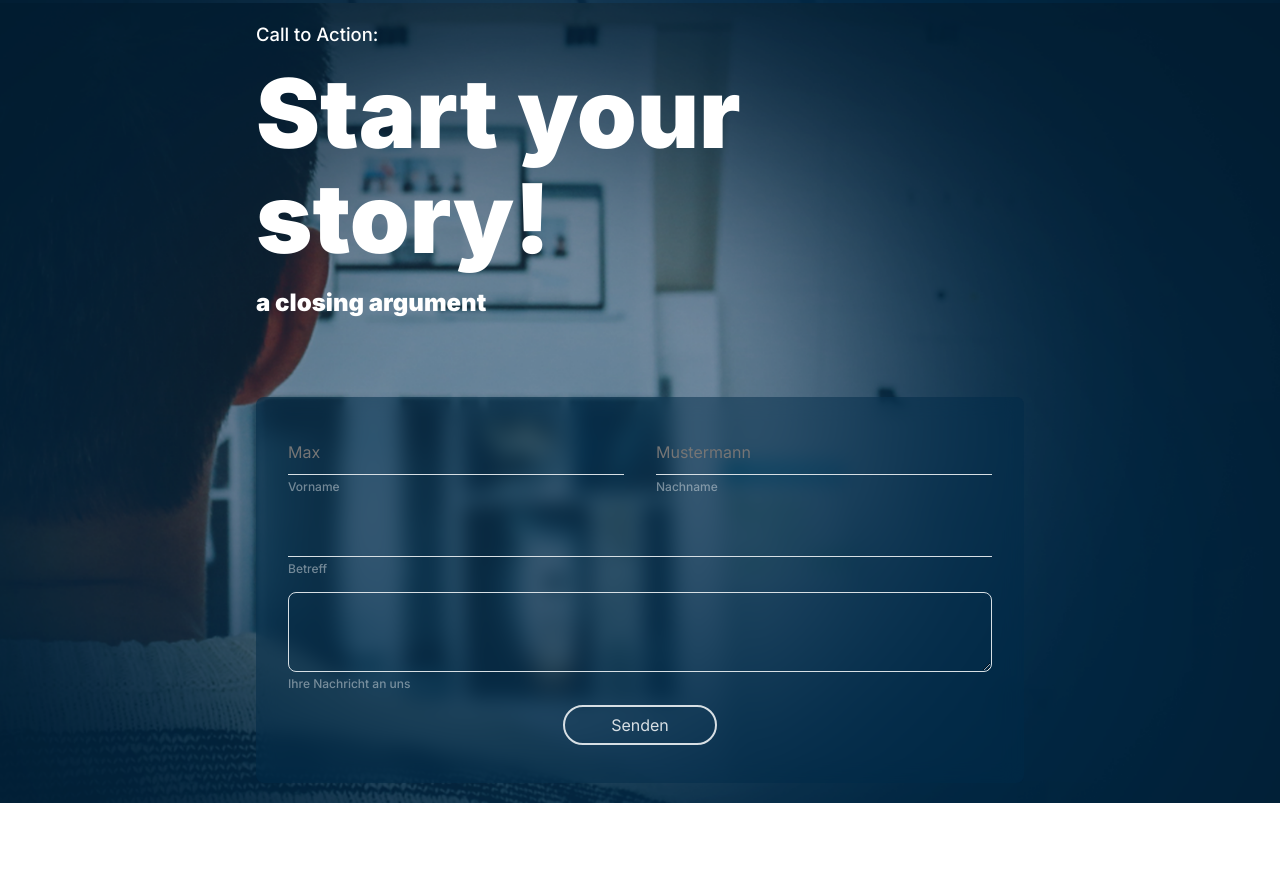
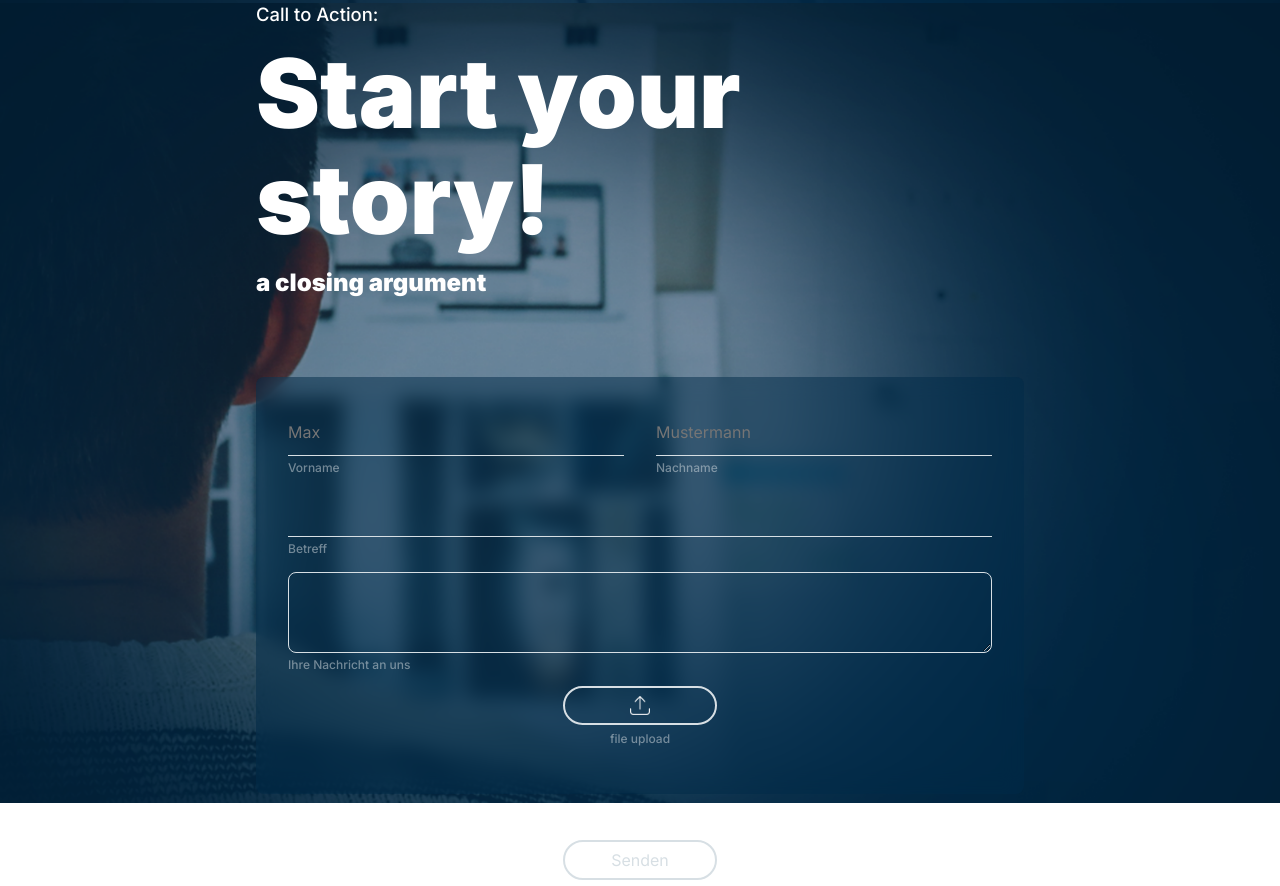
Before and after one commit to grossesbewirken/jobrouter, a website: page index.html in a window 1280 px wide. Shown: the part 2397-3283 px from the top of the page. Before the commit the page ends 3200 px from the top, so only its background shows below. Drawn offline with Linux system fonts and the light colour scheme.

Commit message:
small adjustments

```diff
--- a/elements.scss
+++ b/elements.scss
@@ -127,6 +127,16 @@ button{
 }
 
 
+.w50px{
+    display: flex;
+    margin:auto;
+    width: 50px;
+    >*{
+        display: flex;
+        margin: auto;
+        width: 20px;
+    }
+}
 
 
 
--- a/generals.scss
+++ b/generals.scss
@@ -27,3 +27,7 @@ body, html{
         gap: 4rem;
     }
 }
+
+.ma-auto{
+    margin: auto;
+}
--- a/index.html
+++ b/index.html
@@ -119,7 +119,7 @@
                 <h1>Start your story!</h1>
                 <h3>a closing argument</h3>
             </div>
-            <form class="blur">
+            <form class="blur mbXL">
                 <div class="name" >
                     <div class="col">
                         <input
@@ -155,12 +155,23 @@
                     <label>Ihre Nachricht an uns</label>
                 </div>
 
-                <button
-                    type="submit"
-                    >Senden
-                </button>
+                <div class="col">
+                    <button
+                        type="submit"
+                        >
+                        <div class="flex w50px">
+                            <img src="/images/mfgmg_upload_s.png" alt="upload a file">
+                        </div>
+                    </button>
+                    <label class="ma-auto">file upload</label>
+                </div>
             </form>
+            <button
+                type="submit"
+                >Senden
+            </button>
         </div>
+
     </section>
 </body>
 </html>
```
Also changed, not shown: images/mfgmg_upload.png (added), images/mfgmg_upload_s.png (added), index.css, 1 other file.
